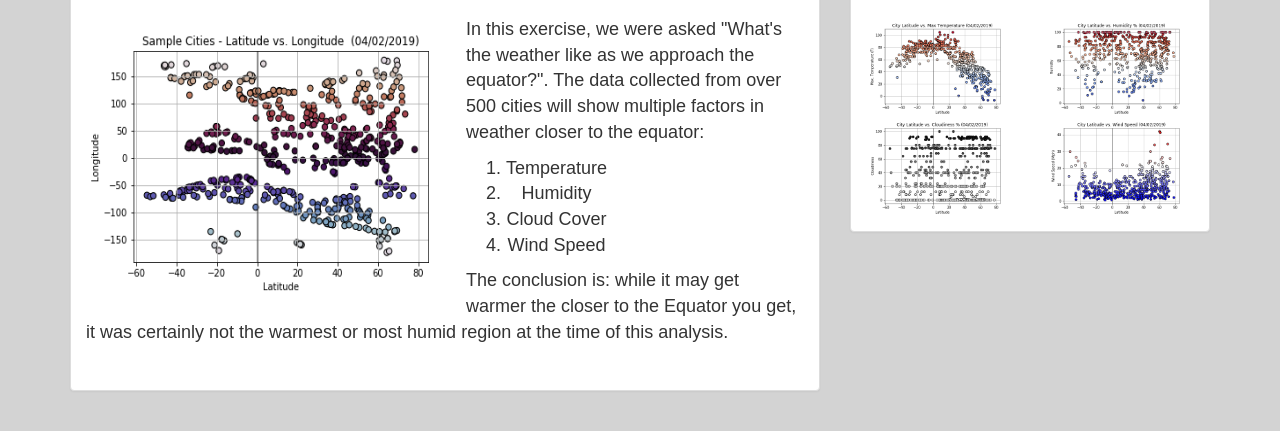
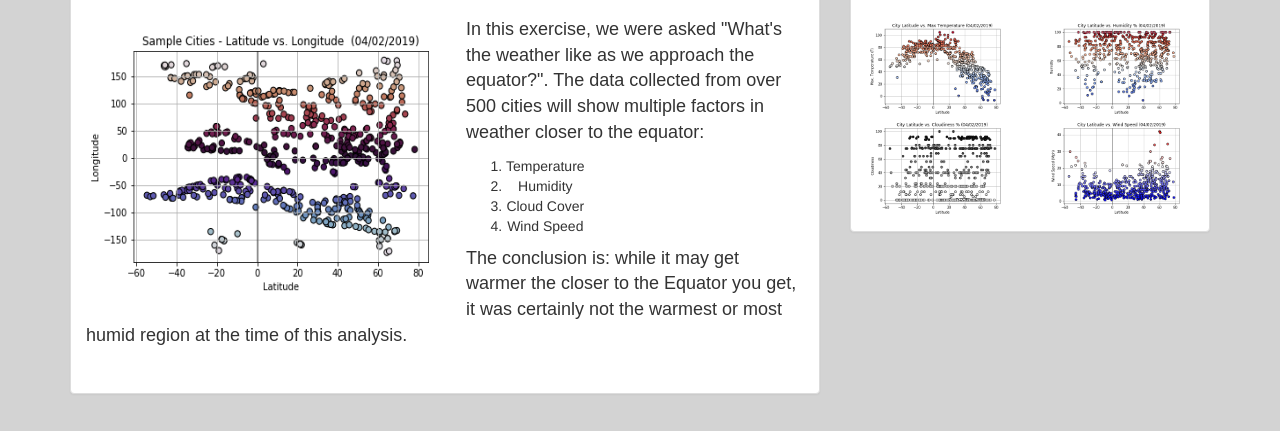
Before and after one commit to dpcoar/Web-Homework, a plain HTML site: page index.html in a window 1280 px wide. Shown: the part 165-596 px from the top of the page. Drawn offline with nearby package versions, Linux system fonts and the light colour scheme.

Commit message:
Add files via upload

```diff
--- a/style.css
+++ b/style.css
@@ -17,8 +17,6 @@
 .ol {
     text-align: center;
     display: inline-block;
-    font-size: 18px;
-    font-family:Arial, Helvetica, sans-serif;
 }
 
 .text {
```
